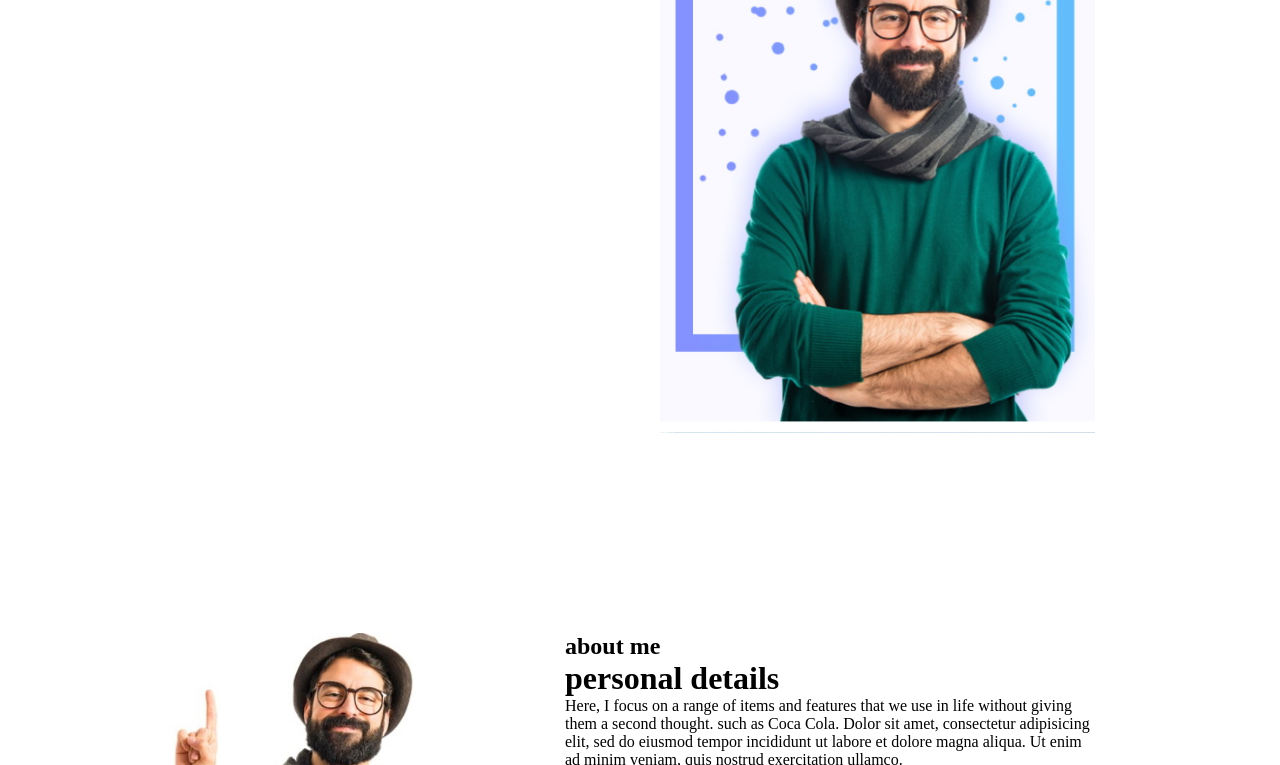
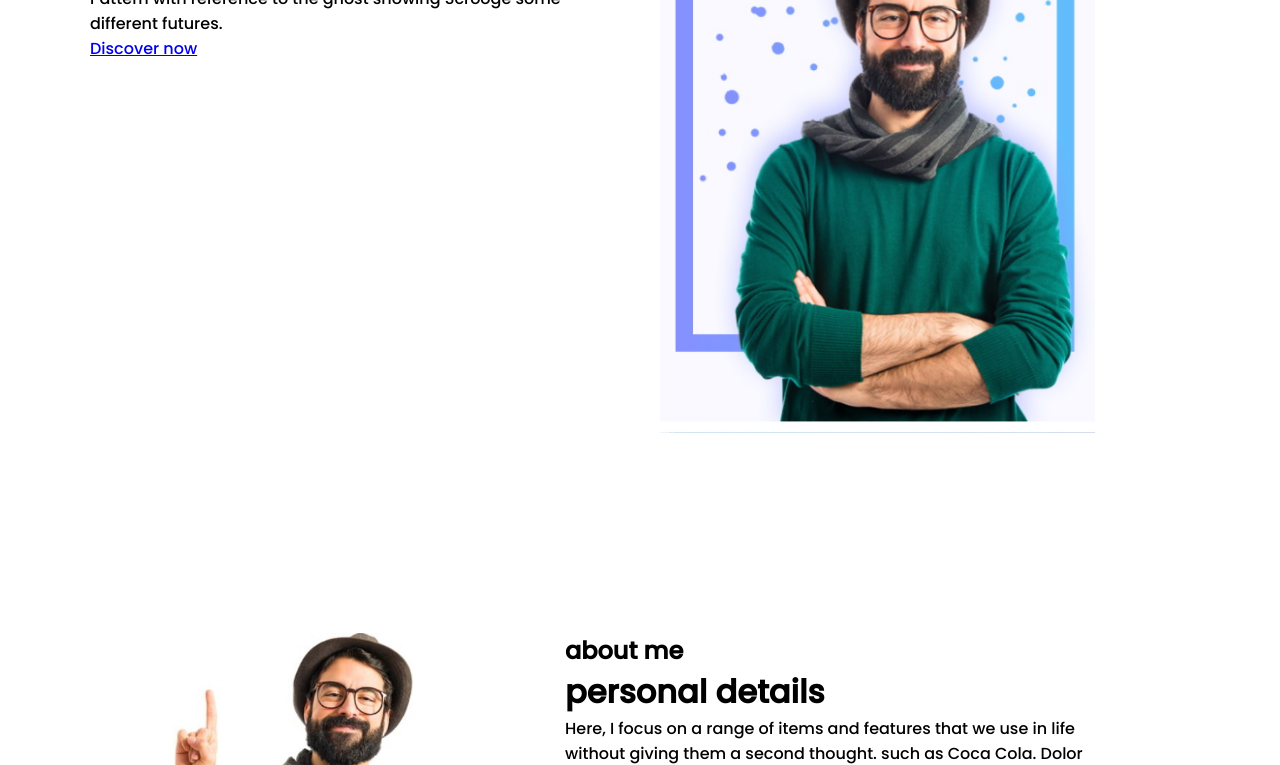
Before and after one commit to front-end-by-rimantas/27-grupe-portfolio-personal, a website: page index.html in a window 1280 px wide. Shown: the part 262-1027 px from the top of the page. Drawn offline with Linux system fonts and the light colour scheme.

Commit message:
index reset

```diff
--- a/index.html
+++ b/index.html
@@ -7,6 +7,7 @@
     <meta name="viewport" content="width=device-width, initial-scale=1.0">
     <title>Personal</title>
     <link rel="stylesheet" href="./css/home.css">
+    <link href="https://fonts.googleapis.com/css2?family=Poppins:wght@500&display=swap" rel="stylesheet">
 </head>
 
 <body>
```
